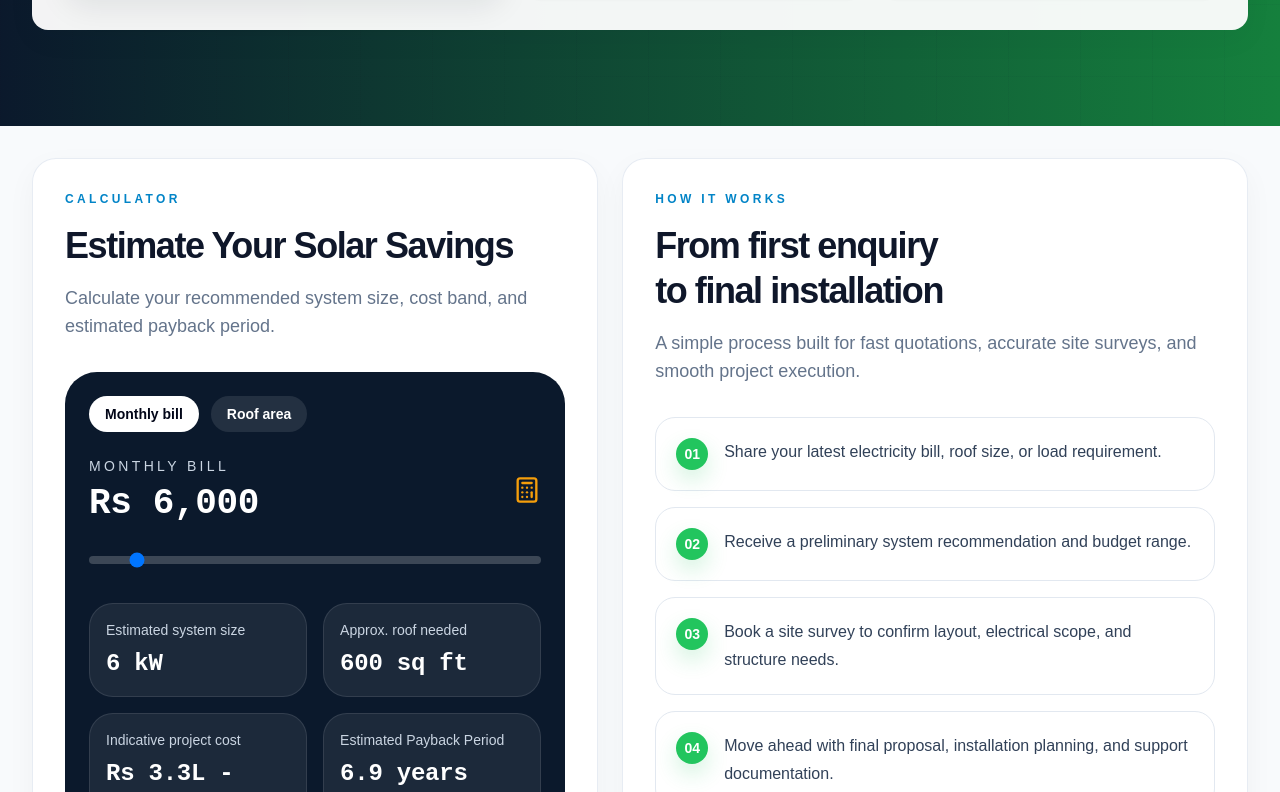
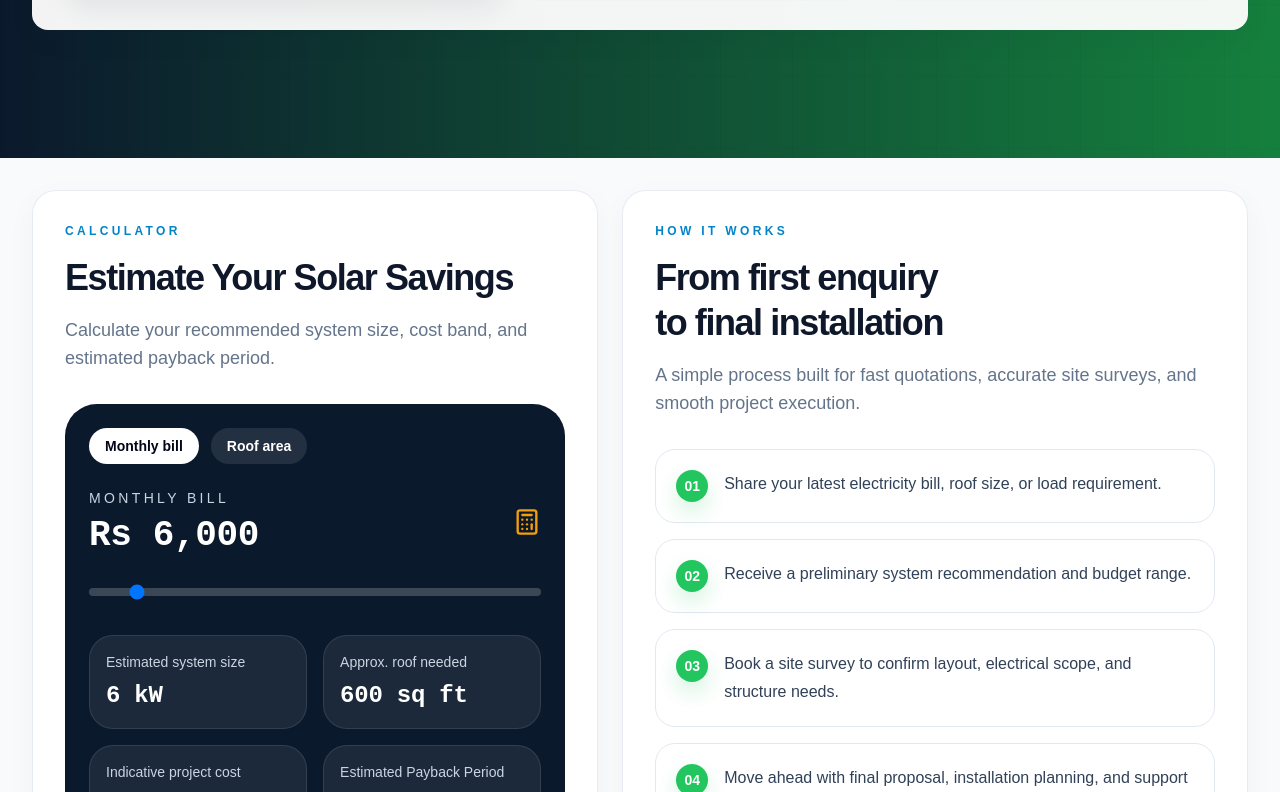
Before and after one commit to dhananjayvj/sunpower, a Next.js app: page / in a window 1280 px wide. Shown: the part 1508-2300 px from the top of the page. Built offline with nearby package versions, Linux system fonts and the light colour scheme.

Commit message:
Remove feature section pull-up effects

```diff
--- a/src/components/sunpower-site.tsx
+++ b/src/components/sunpower-site.tsx
@@ -381,7 +381,7 @@ export function SunPowerSite() {
       <section className="mx-auto mt-12 w-full max-w-7xl px-4 sm:px-6 lg:mt-24 lg:px-8">
         <div className="rounded-2xl bg-white/95 p-8 shadow-[0_10px_30px_rgba(15,23,42,0.04)]">
           <div className="grid gap-6 lg:grid-cols-[0.78fr_1.22fr]">
-          <Reveal className="rounded-[1.5rem] border border-accent-blue-deep/20 bg-accent-blue-deep p-8 text-white shadow-[0_10px_30px_rgba(15,23,42,0.08)] sm:p-10">
+          <div className="rounded-[1.5rem] border border-accent-blue-deep/20 bg-accent-blue-deep p-8 text-white shadow-[0_10px_30px_rgba(15,23,42,0.08)] sm:p-10">
             <p className="text-xs font-semibold uppercase tracking-[0.28em] text-blue-100">
               Trusted Execution
             </p>
@@ -391,22 +391,21 @@ export function SunPowerSite() {
             <p className="mt-4 max-w-md text-base leading-7 text-blue-50/92">
               Built for homeowners and businesses that want clear guidance, clean installation, and dependable after-survey support across Delhi NCR.
             </p>
-          </Reveal>
+          </div>
           <div className="grid grid-cols-1 gap-4 sm:grid-cols-2 lg:gap-6">
             {trustSignals.map((signal, index) => {
               const Icon = trustSignalIcons[index];
 
               return (
-              <Reveal
+              <div
                 key={signal}
-                delay={index * 0.04}
                 className="flex min-h-36 flex-col justify-between rounded-xl border border-border bg-slate-50/80 p-4 shadow-sm"
               >
                 <div className="flex h-10 w-10 items-center justify-center rounded-lg bg-white text-accent-green shadow-sm">
                   <Icon className="h-5 w-5" />
                 </div>
                 <p className="mt-5 text-base leading-7 text-slate-700">{signal}</p>
-              </Reveal>
+              </div>
               );
             })}
           </div>
@@ -414,7 +413,7 @@ export function SunPowerSite() {
         </div>
       </section>
 
-      <section id="calculator" className="relative z-30 mx-auto mt-16 max-w-7xl bg-bg-foundation px-4 py-6 sm:px-6 lg:mt-24 lg:px-8 lg:py-8">
+      <section id="calculator" className="mx-auto mt-24 max-w-7xl bg-bg-foundation px-4 py-6 sm:px-6 lg:mt-32 lg:px-8 lg:py-8">
         <div className="grid gap-6 lg:grid-cols-[0.95fr_1.05fr]">
           <Reveal className="card-panel p-4 sm:p-8">
             <SectionHeading
```
